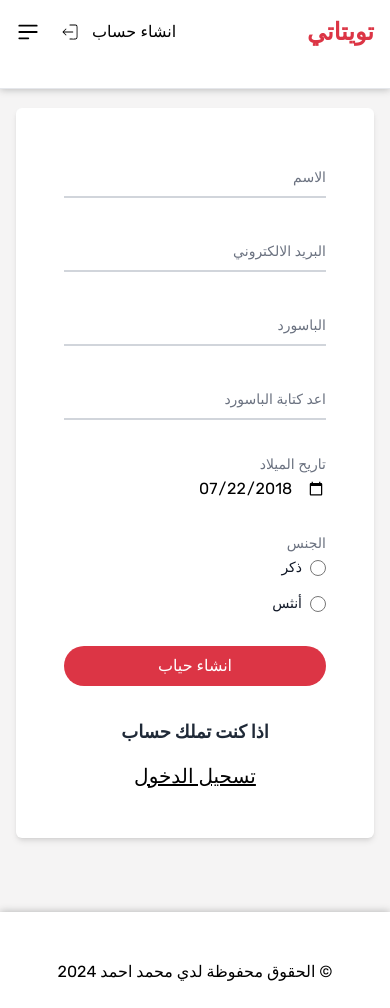
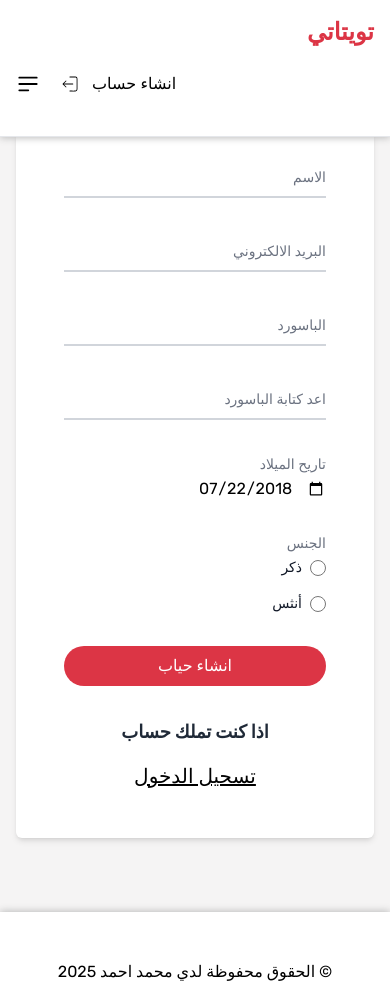
Before and after one commit to Mohamed99-Ahmed/twitaty, a Next.js app: page /signup in a window 390 px wide. Built offline with nearby package versions, Linux system fonts and the light colour scheme; a web font is replaced by a local one.

Commit message:
Changes in some styling

```diff
--- a/src/app/layout.tsx
+++ b/src/app/layout.tsx
@@ -5,6 +5,7 @@ import { Toaster } from "react-hot-toast";
 import NavBar from "@/components/NavBar/NavBar";
 import Footer from "@/components/Footer/Footer";
 import ReduxProvider from "@/components/ReduxPorvider/ReduxProvider";
+import logo from "@/../public/assets/imgs/logo..png";
 
 const rubik = Rubik({
   subsets: ['latin'],
@@ -23,6 +24,11 @@ export default function RootLayout({
 }>) {
   return (
     <html lang="en" dir="rtl">
+      <head>
+      <meta name="viewport" content="width=device-width, initial-scale=1.0, maximum-scale=1.0, user-scalable=no" />
+      <meta name="description" content="موقع بوستاتي هو موقع تواصل اجتماعي " />
+      <link rel="icon" href={logo.src} />
+      </head>
       <body
         className={rubik.className}
       >
--- a/src/app/login/page.tsx
+++ b/src/app/login/page.tsx
@@ -21,8 +21,8 @@ export default function Login() {
 
     // vlaidation
     const validationSchema = Yup.object({
-        email: Yup.string().required("Your Email is required").email("Not Valid email"),
-        password: Yup.string().required("password  is required").matches(/^(?=.*?[A-Z])(?=.*?[a-z])(?=.*?[0-9])(?=.*?[#?!@$ %^&*-]).{8,}$/gm,"At least One (UpperCase , LowerCase , degit, character space) and at least 8 letters"),
+        email: Yup.string().required("يجب كتابة اسمك").email("ايميل عير صحيح"),
+        password: Yup.string().required("يجب كتابة الباسورد").matches(/^(?=.*?[A-Z])(?=.*?[a-z])(?=.*?[0-9])(?=.*?[#?!@$ %^&*-]).{8,}$/gm, "يجب أن تحتوي كلمة المرور على حرف كبير واحد على الأقل، حرف صغير واحد على الأقل، رقم واحد على الأقل، رمز خاص واحد على الأقل، ويجب أن تكون مكونة من 8 أحرف على الأقل مثل Mona4567@"),
       })
     //   formik
     const formik = useFormik({
--- a/src/app/profile/page.tsx
+++ b/src/app/profile/page.tsx
@@ -22,7 +22,7 @@
     dispatch( getMyPosts(token));
     // get token
     dispatch(setToken(token)); // Dispatch an action to set the token
-    })
+  },[dispatch,token])
 
 
   return (
--- a/src/app/signup/page.tsx
+++ b/src/app/signup/page.tsx
@@ -20,16 +20,16 @@ export default function SignUp() {
     name: Yup.string()
       .required("يجب كتابة اسمك")
       .matches(/^[A-Za-zأ-ي]{4,}$/, "يجب ان يحتوي اسمك علي 4 حروف حتي 20 حرف"),
-    email: Yup.string().required("الايميل يجب كتابته").email("ايميل خاطي"),
+    email: Yup.string().required("الايميل يجب كتابته").email("ايميل غير صحيح"),
     password: Yup.string()
-      .required("الباسورد يجب كتابته")
+      .required("يجب كتابة الباسورد")
       .matches(
         /^(?=.*?[A-Z])(?=.*?[a-z])(?=.*?[0-9])(?=.*?[#?!@$ %^&*-]).{8,}$/gm,
-        "At least One (UpperCase , LowerCase , degit, character space) and at least 8 letters"
+        "يجب أن تحتوي كلمة المرور على حرف كبير واحد على الأقل، حرف صغير واحد على الأقل، رقم واحد على الأقل، رمز خاص واحد على الأقل، ويجب أن تكون مكونة من 8 أحرف على الأقل مثل Mona456@"
       ),
     rePassword: Yup.string()
       .required("الباسورد يجب كتابته")
-      .oneOf([Yup.ref("password")], "الباسوردات يجب أن تتطابق"),
+      .oneOf([Yup.ref("password")], " الباسوردات يجب أن تتطابق مع الباسورد الاصلي"),
   });
   //   formik
   const formik = useFormik({
--- a/src/components/Footer/Footer.tsx
+++ b/src/components/Footer/Footer.tsx
@@ -7,7 +7,7 @@ export default function Footer() {
         <footer className=" py-6 bg-white  shadow-top" >
           <div className="container space-y-4 flex flex-col-reverse gap-2 items-center justify-center">
             <p>
-               &copy; الحقوق محفوظة لدي محمد احمد 2024
+               &copy; الحقوق محفوظة لدي محمد احمد 2025
             </p>
             <div className="socials text-lg flex gap-4 ">
               <a href="https://github.com/Mohamed99-Ahmed"  target="_blank">
--- a/src/components/NavBar/NavBar.tsx
+++ b/src/components/NavBar/NavBar.tsx
@@ -45,13 +45,13 @@ export default function NavBar() {
     <>
 
       <nav className={`fixed top-0 left-0 right-0 shadow-bottom bg-white w-full z-40 border-b border-gray-200 ${kufam.className}`}>
-        <div className="flex gap-6 flex-wrap md:flex-nowrap items-center justify-between p-4">
+        <div className="flex flex-col items-start gap-6  flex-wrap sm:flex-row md:items-center justify-between p-4">
           {/* start logo */}
           <Link href="/" className="logo">
             <h1 className="text-main uppercase font-bold text-2xl">تويتاتي</h1>
           </Link>
           {/* toggle nav */}
-          <div className=" m-0 inline-flex gap-2 md:order-2 space-x-3 md:space-x-0 rtl:space-x-reverse">
+          <div className=" m-0 inline-flex gap-2 self-end sm:self-auto md:order-2 space-x-3 md:space-x-0 rtl:space-x-reverse">
              {/* logout */}
              <a className="logout flex gap-3 items-center cursor-pointer">
                   <button onClick={()=>logOut()}>{token?"تسجيل الخروح":"انشاء حساب"}</button>
```
Also changed, not shown: public/assets/imgs/logo..png (added). Lines whose indentation alone changed are shown as unchanged.
